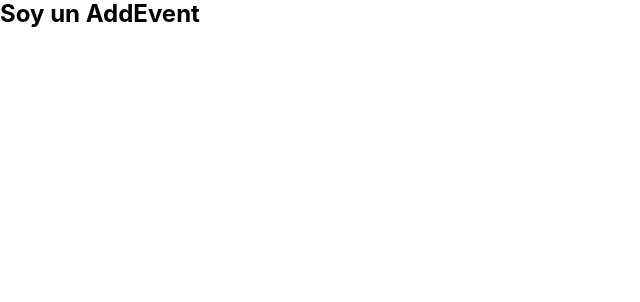
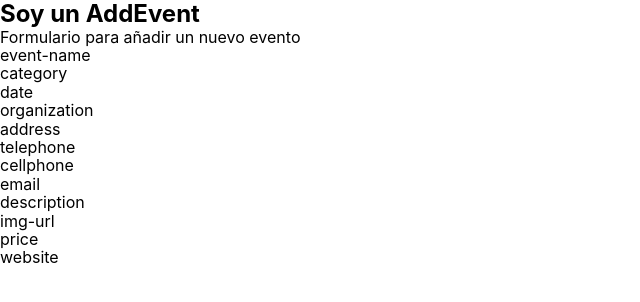
Before and after one commit to zazmage/Culturapp, a React (Create React App) app: page /addEvent in a window 1280 px wide. Shown: the top 302 px of the page, without its empty margins (0-640 px from the left). Built offline with nearby package versions, Linux system fonts and the light colour scheme.

Commit message:
Starting project

```diff
--- a/src/App.js
+++ b/src/App.js
@@ -1,9 +1,11 @@
 import MainPage from "./components/MainPage";
+import NavMenu from "./components/NavMenu";
+import UserInfo from "./components/UserInfo";
 
 export const App = () => {
-
   return (
     <div>
+      <NavMenu />
       <MainPage />
     </div>
   );
--- a/src/components/AddEvent.js
+++ b/src/components/AddEvent.js
@@ -2,6 +2,19 @@ const AddEvent = () => {
   return (
     <div>
       <h2>Soy un AddEvent</h2>
+      <p>Formulario para añadir un nuevo evento</p>
+      <p>event-name</p>
+      <p>category</p>
+      <p>date</p>
+      <p>organization</p>
+      <p>address</p>
+      <p>telephone</p>
+      <p>cellphone</p>
+      <p>email</p>
+      <p>description</p>
+      <p>img-url</p>
+      <p>price</p>
+      <p>website</p>
     </div>
   );
 };
--- a/src/components/NavMenu.js
+++ b/src/components/NavMenu.js
@@ -1,7 +1,27 @@
+import { Link } from "react-router-dom";
+import { useSearchParams } from "react-router-dom";
+
 const NavMenu = () => {
+  let [, setSearchParams] = useSearchParams();
+
+  const handleClick = ({ target }) =>
+    setSearchParams({ category: target.name });
+
   return (
     <div>
-      <h2>Soy NavMenu</h2>
+      <Link to="/">Culturapp</Link>
+      <button onClick={handleClick} name="cinema">
+        Cine
+      </button>
+      <button onClick={handleClick} name="theater">
+        Teatro
+      </button>
+      <button onClick={handleClick} name="music">
+        Música
+      </button>
+      <Link to="/login">Iniciar sesión</Link>
+      <Link to="/addEvent">Agregar evento</Link>
+      <Link to="/userInfo">UserInfo</Link>
     </div>
   );
 };
--- a/src/components/UserInfo.js
+++ b/src/components/UserInfo.js
@@ -1,7 +1,11 @@
 const UserInfo = () => {
   return (
     <div>
-      <h2>Soy UserInfo</h2>
+      <h2>UserInfo</h2>
+      <p>Imagen de perfil</p>
+      <p>Nombre de usuario</p>
+      <p>Eventos</p>
+      <div>Eventos del usuario</div>
     </div>
   );
 };
--- a/src/index.js
+++ b/src/index.js
@@ -10,6 +10,7 @@ import Login from "./components/Login";
 import Register from "./components/Register";
 import EventInfo from "./components/EventInfo";
 import AddEvent from "./components/AddEvent";
+import UserInfo from "./components/UserInfo";
 
 ReactDOM.render(
   <AuthProvider>
@@ -25,6 +26,7 @@ ReactDOM.render(
           <Route path="/login" element={<Login />} />
           <Route path="/register" element={<Register />} />
           <Route path="/addEvent" element={<AddEvent />} />
+          <Route path="/userInfo" element={<UserInfo />} />
         </Routes>
       </BrowserRouter>
     </Provider>
```
